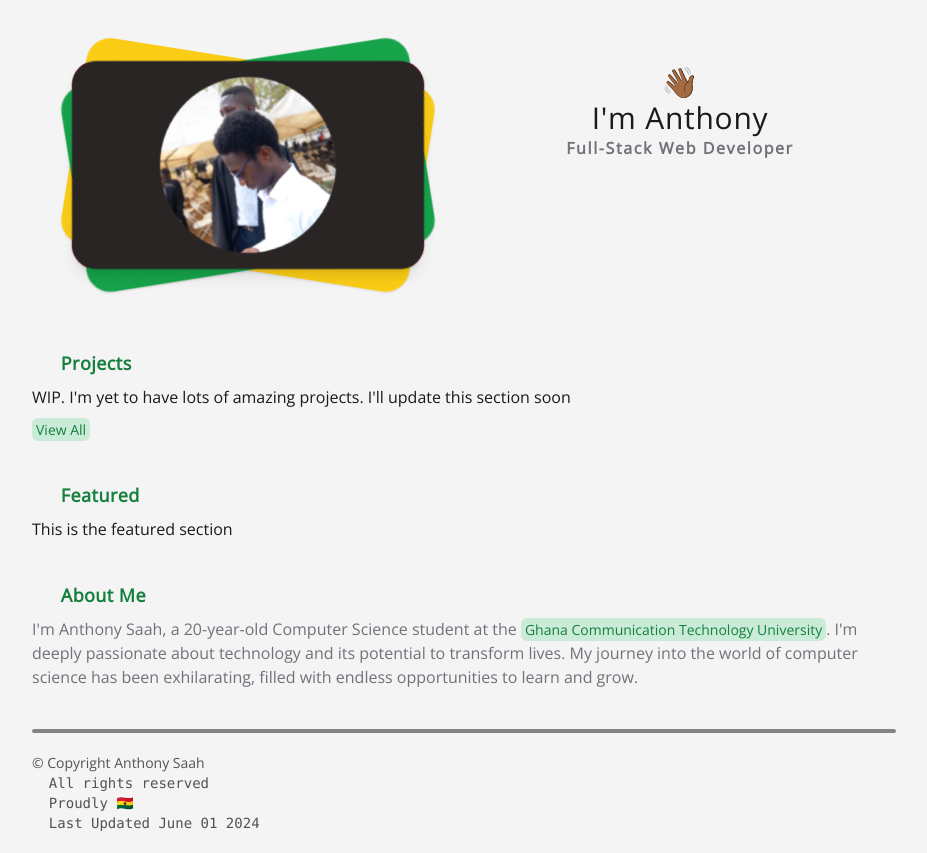
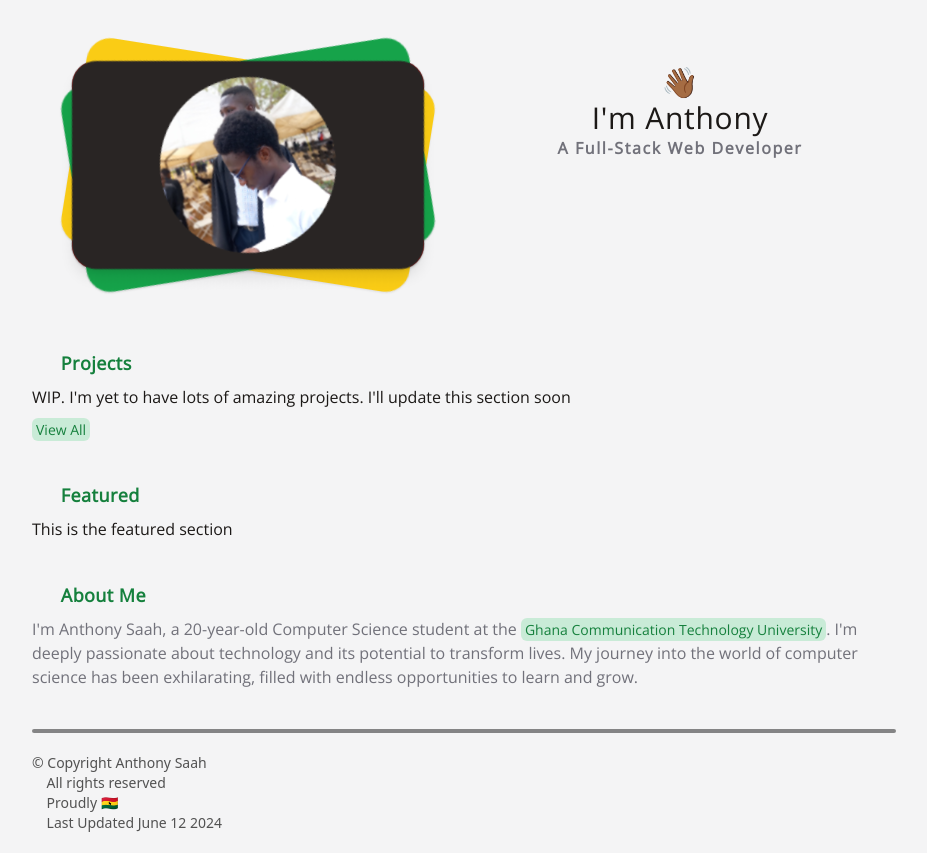
Before and after one commit to thepapisogram/anthony-saah, a Next.js app: page / in a window 1280 px wide. Shown: the part 240-1093 px from the top of the page, without its empty margins (176-1103 px from the left). Built offline with nearby package versions, Linux system fonts and the light colour scheme; some icons are missing.

Commit message:
Footer updated

```diff
--- a/app/components/universal/Footer/Footer.js
+++ b/app/components/universal/Footer/Footer.js
@@ -4,9 +4,9 @@ export default function Footer({ author, year, last_updated }) {
       <hr className="footer-hr" />
       <footer className="footer">
         <p>&copy; Copyright {author}</p>
-        <pre>  All rights reserved</pre>
-        <pre>  Proudly 🇬🇭</pre>
-        <pre>  Last Updated {last_updated}</pre>
+        <pre>    All rights reserved</pre>
+        <pre>    Proudly 🇬🇭</pre>
+        <pre>    Last Updated {last_updated}</pre>
       </footer>
     </>
   )
--- a/app/styles/globals.css
+++ b/app/styles/globals.css
@@ -49,3 +49,4 @@ body{
 */
 .footer-hr{ @apply bg-neutral-900 dark:bg-neutral-700 bg-opacity-50 p-0.5 border-none rounded-full my-5 }
 .footer{ @apply text-neutral-600 text-sm mb-5 }
+.footer > *{ @apply font-sans }
--- a/site_info.js
+++ b/site_info.js
@@ -4,7 +4,7 @@ const site_info = {
             image: "/assets/profile/home.jpeg",
             emoji: "👋🏾",
             name: "I'm Anthony",
-            job: "Full-Stack Web Developer",
+            job: "A Full-Stack Web Developer",
             extra: "Explore my portfolio to discover more about me and my passion for crafting exceptional digital experiences"
         }
     },
@@ -26,7 +26,7 @@ const site_info = {
         author: "Anthony Saah",
         age: new Date().getFullYear() - 2004,
         description: "Explore my portfolio to discover more about me and my passion for crafting exceptional digital experiences",
-        last_updated: "June 01 2024",
+        last_updated: "June 12 2024",
         year: 2024
     },
     logo: {
```
